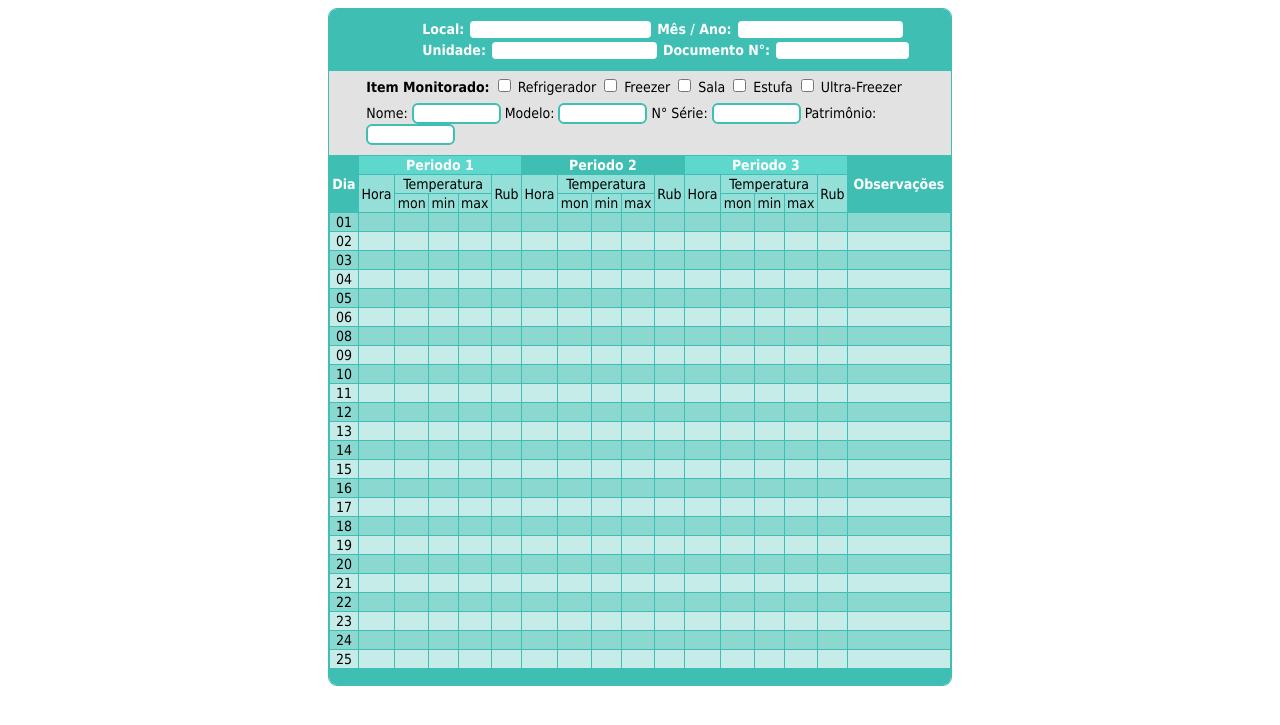
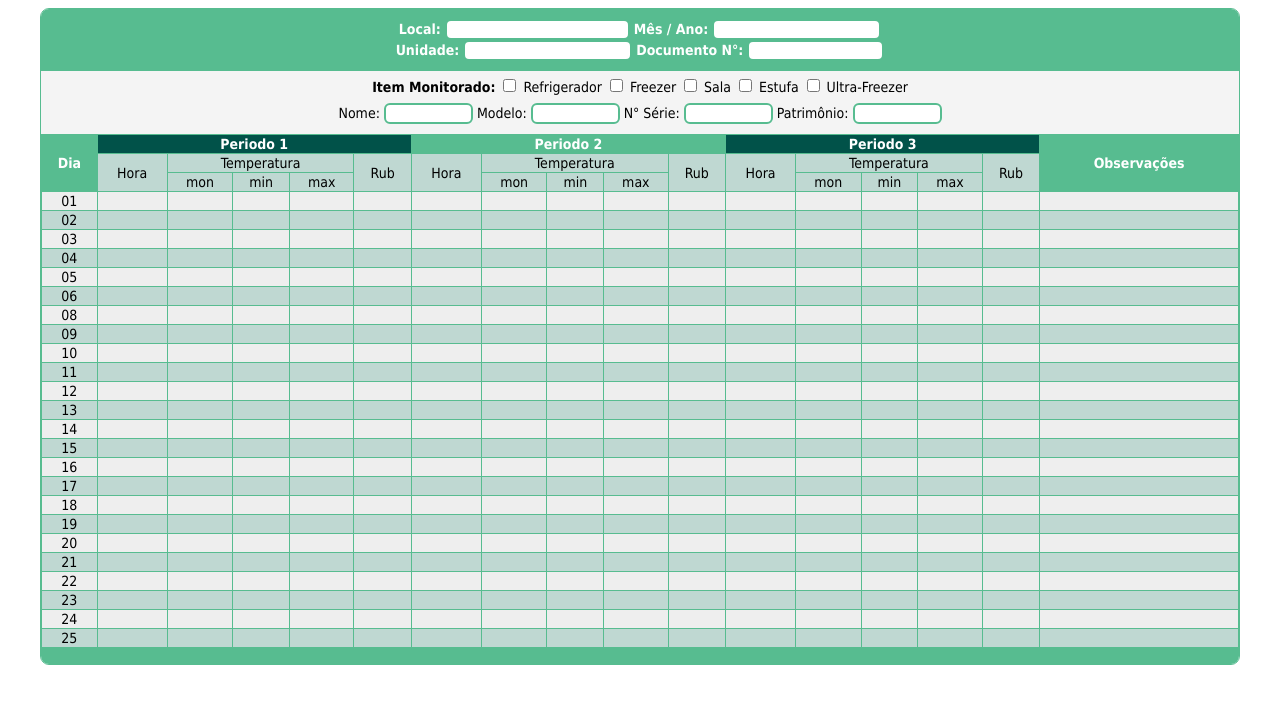
Before and after one commit to canionlabs/MonarTBReports, a Django app: template monar_tbreports/templates/reports/daily_report.html in a window 1280 px wide. Shown: the top 725 px of the page. Run offline with Django 3.2, Linux system fonts and the light colour scheme; the template is opened without the code that fills it, so the values that code supplies are empty.

Commit message:
fixed the bug in print

```diff
--- a/monar_tbreports/static/daily_report_css.css
+++ b/monar_tbreports/static/daily_report_css.css
@@ -4,26 +4,24 @@ html{
 }
 body{
   text-align: center;
-  padding: 0% 25% 0% 25%;
+  padding: 0% 2.5% 0% 2.5%;
 }
 input{
   border-style: solid;
-  border-color: rgba(63, 191, 179, 1);
+  border-color: #57BC90;
   border-radius: 6px;
 }
 .head{
-  background-color: rgba(63, 191, 179, 1);
+  background-color: #57BC90;
   padding-top: 10px;
   padding-bottom: 10px;
-  padding-left: 15%;
-  padding-right: 5%;
   border-radius: 8px 8px 0px 0px;
-  text-align: left;
+  text-align: center;
 }
 .main{
   border-style: solid;
   border-width: 1px;
-  border-color: rgba(63, 191, 179, 1);
+  border-color: #57BC90;
   border-radius: 9px 9px 9px 9px;
 }
 .text-white{
@@ -32,21 +30,11 @@ input{
 
 /*parte de itens selecionaveis*/
 .itens{
-  background-color: rgba(198, 198, 198, 0.5);
+  background-color: rgba(198, 198, 198, 0.2);
   padding: 5px 0px 10px 0px;
 }
 .itens>.labels{
   padding-top: 8px;
-}
-.check{
-  padding-left: 6%;
-  padding-right: 2%;
-  text-align: left;
-}
-.labels{
-  padding-left: 6%;
-  padding-right: 2%;
-  text-align: left;
 }
 /*fim parte de itens*/
 
@@ -56,33 +44,33 @@ table{
   border-collapse:collapse;
 }
 td{
-  border: 1.5px solid rgba(63, 191, 179, 1);
+  border: 1.5px solid #57BC90;
 }
 th{
-  border: 1.5px solid rgba(63, 191, 179, 1);
+  border: 1.5px solid #57BC90;
   background: #F0FFF0;
 }
 .table{
   background-color: white;
 }
 thead{
-  background-color: rgba(63, 191, 179, 1);
+  background-color: #57BC90;
 }
 #periodo{
-  background-color: rgba(94, 216, 204, 1);
+  background-color: #015249;
 }
 #linhabranca{
-  background-color: rgba(148, 224, 216, 1);
+  background-color: #BFD8D2;
 }
 tbody>tr:nth-child(odd){
-  background-color: rgba(63, 191, 179, 0.6);
+  background-color: rgba(198, 198, 198, 0.3);
 }
 tbody>tr:nth-child(even){
-  background-color: rgba(63, 191, 179, 0.3);
+  background-color: #BFD8D2;
 }
 /* fim parte da table */
 
 .footer{
-  background-color: rgba(63, 191, 179, 1);
+  background-color: #57BC90;
   border-radius: 0px 0px 8px 8px;
 }
```
